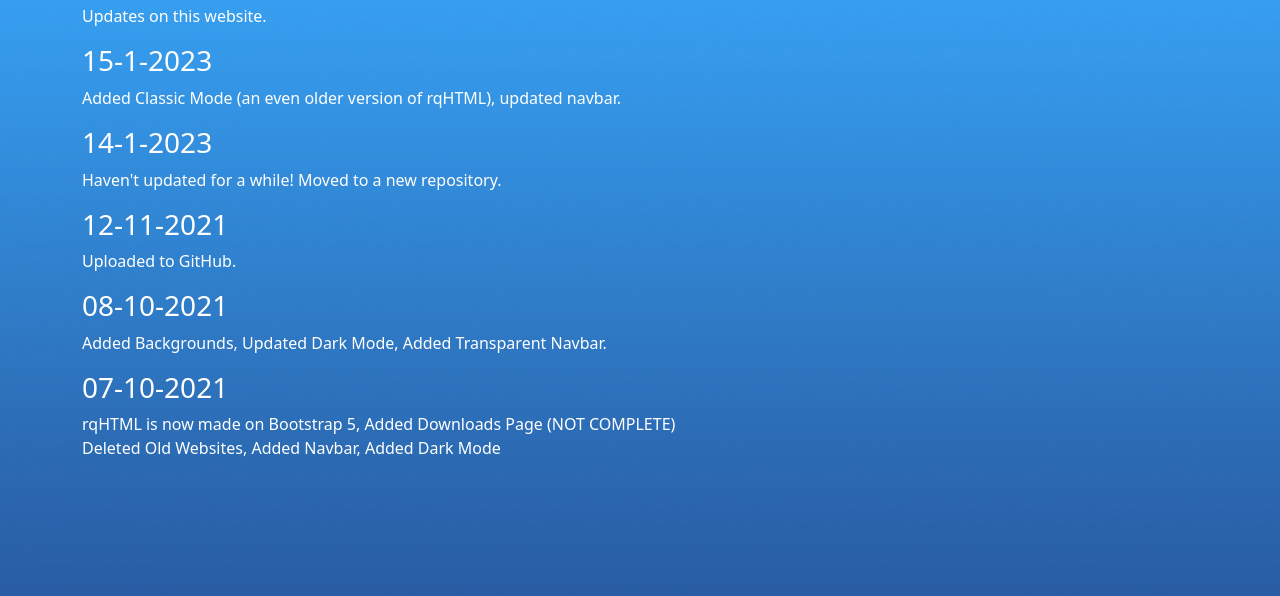
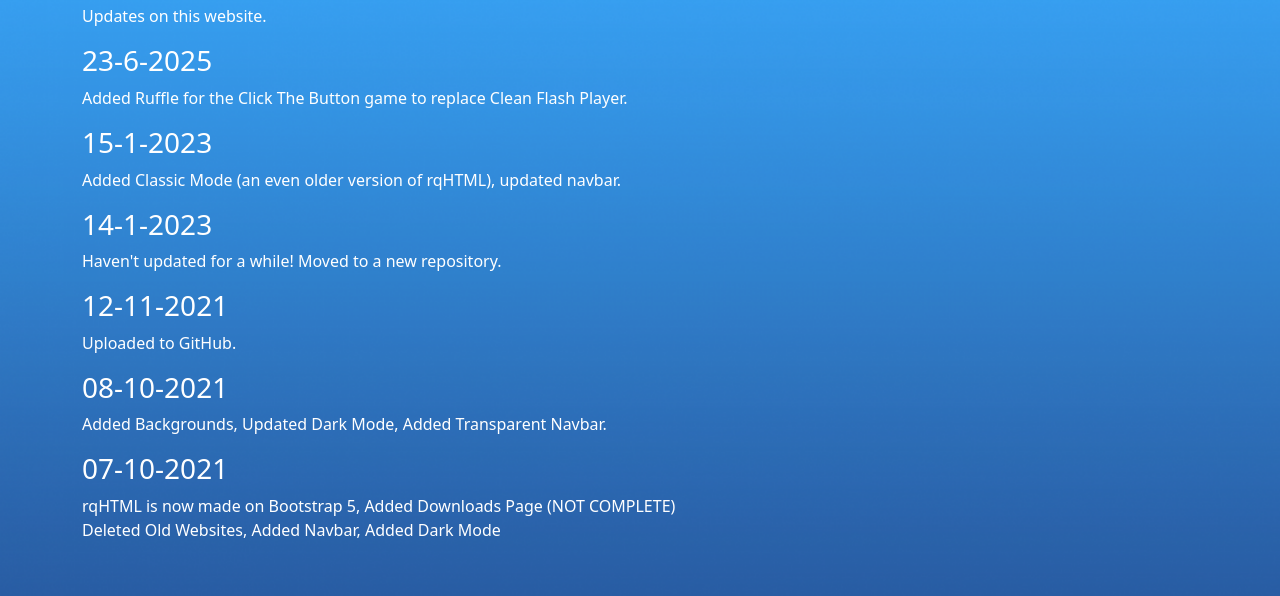
Before and after one commit to rqfirqfo/rqhtml, a plain HTML site: page updates.htm in a window 1280 px wide. Shown: the part 122-718 px from the top of the page. Drawn offline with nearby package versions, Linux system fonts and the light colour scheme.

Commit message:
forgot to update the update page lol

```diff
--- a/updates.htm
+++ b/updates.htm
@@ -37,6 +37,8 @@
 <div class="container mt-4 text-white">
 <h2>Updates</h2>
 <p>Updates on this website.</p>
+<h3>23-6-2025</h3>
+<p>Added Ruffle for the Click The Button game to replace Clean Flash Player.</p>
 <h3>15-1-2023</h3>
 <p>Added Classic Mode (an even older version of rqHTML), updated navbar.</p>
 <h3>14-1-2023</h3>
```
